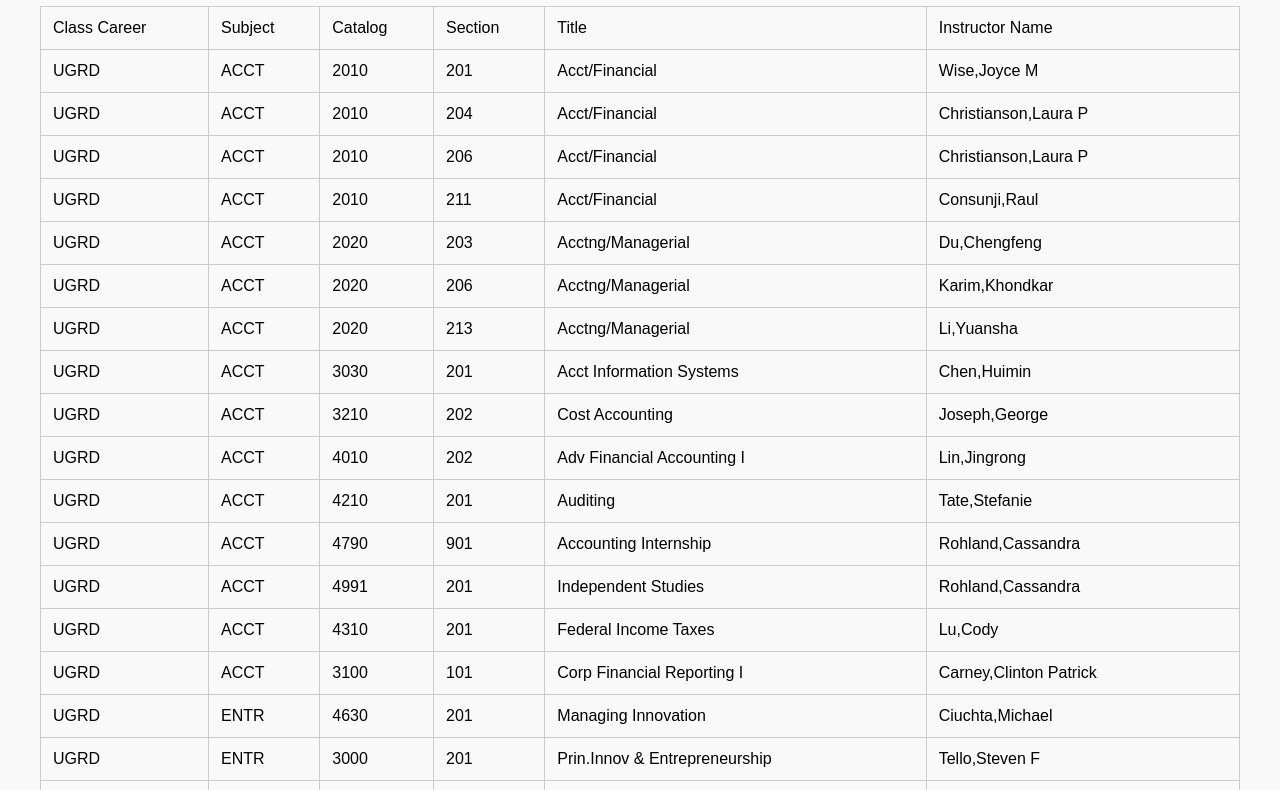
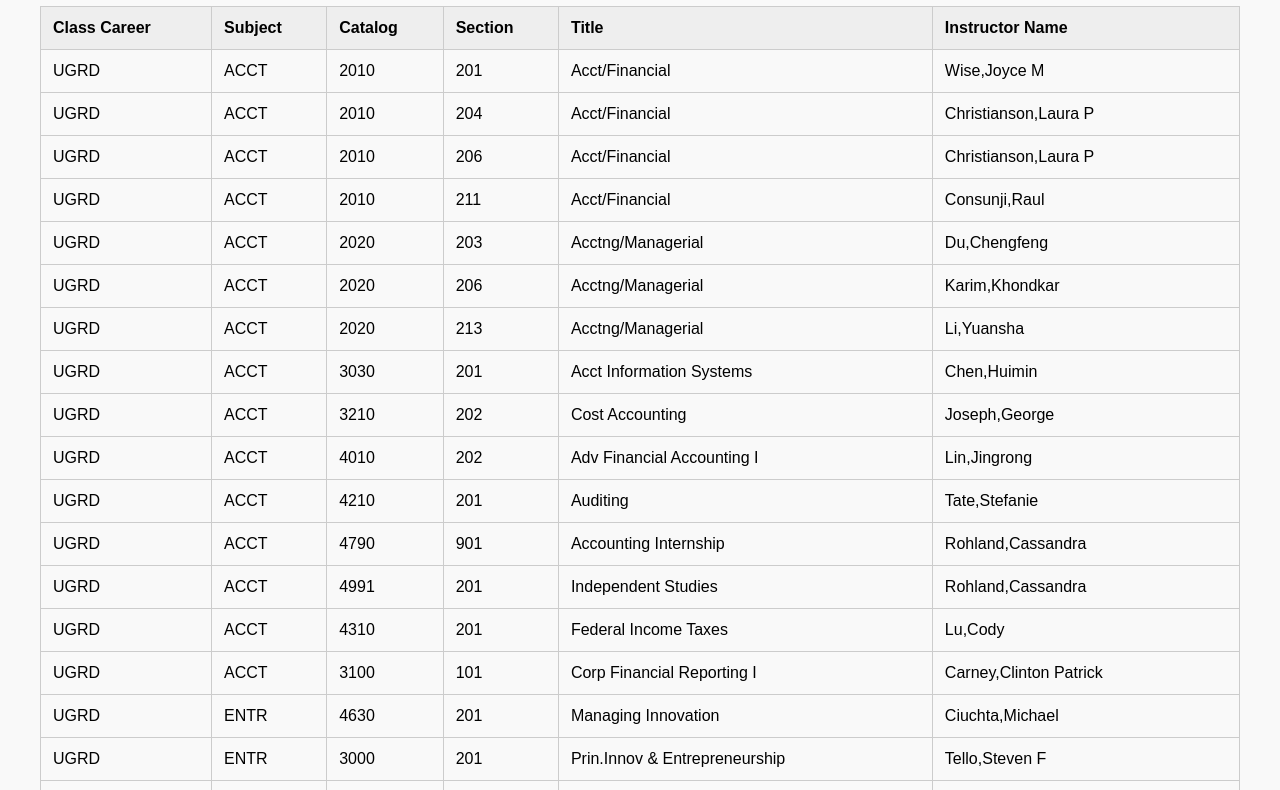
Before and after one commit to chinmayeebidaye/Spring2026Courses, a plain HTML site: page index.html in a window 1280 px wide. Shown: the part 92-882 px from the top of the page. Drawn offline with Linux system fonts and the light colour scheme.

Commit message:
Update index.html

```diff
--- a/index.html
+++ b/index.html
@@ -30,14 +30,17 @@
 <body>
   <h1>Spring 2026 Course Offerings</h1>
   <table>
+    <thead>
       <tr>
-        <td>Class Career</td>
-        <td>Subject</td>
-        <td>Catalog</td>
-        <td>Section</td>
-        <td>Title</td>
-        <td>Instructor Name</td>
+        <th>Class Career</th>
+        <th>Subject</th>
+        <th>Catalog</th>
+        <th>Section</th>
+        <th>Title</th>
+        <th>Instructor Name</th>
       </tr>
+    </thead>
+    <tbody>
       <tr>
         <td>UGRD</td>
         <td>ACCT</td>
@@ -1422,6 +1425,7 @@
         <td>Market Trends and structures</td>
         <td>Ross,Spencer</td>
       </tr>
+    </tbody>
 </table>
 </body>
 </html>
```
Lines whose indentation alone changed are shown as unchanged.
